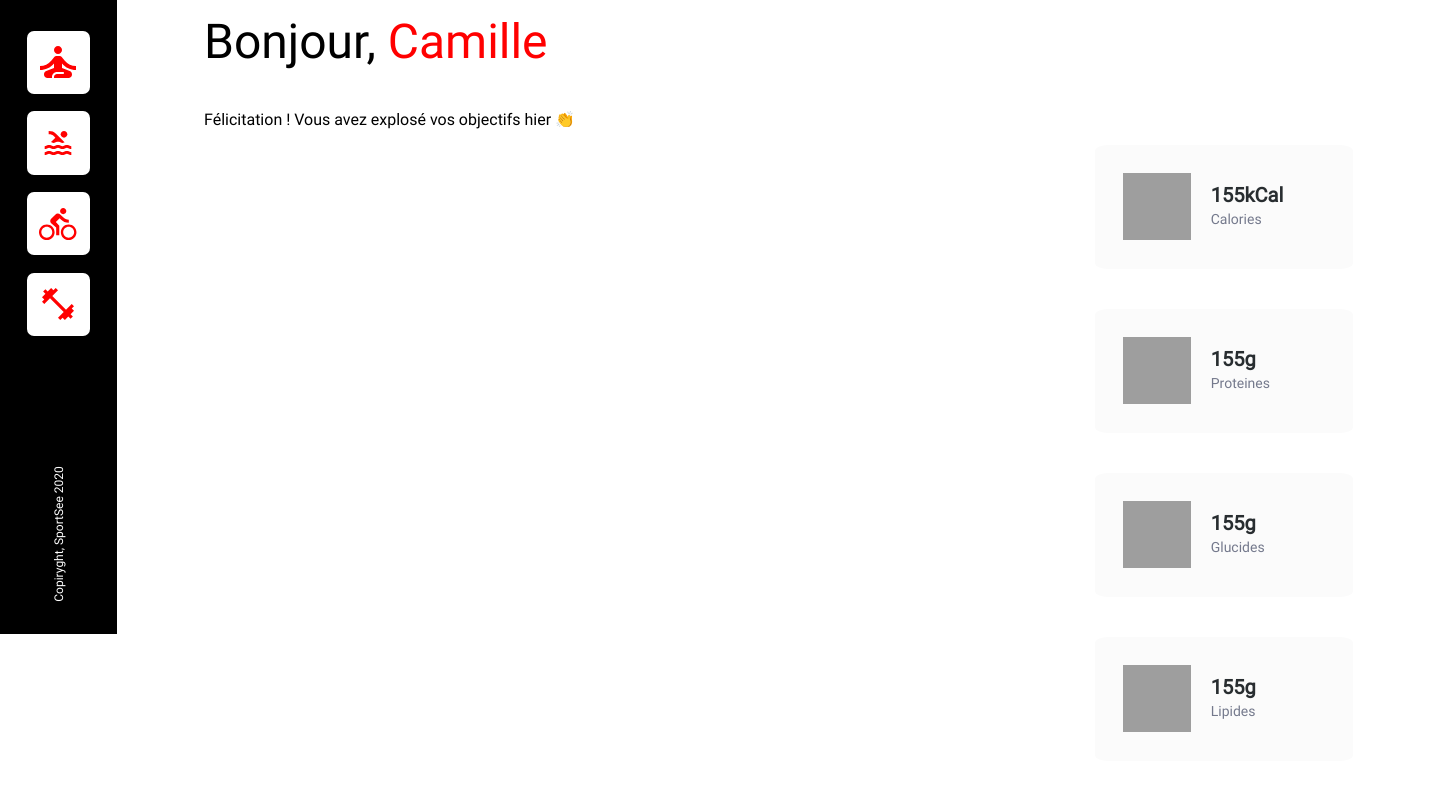
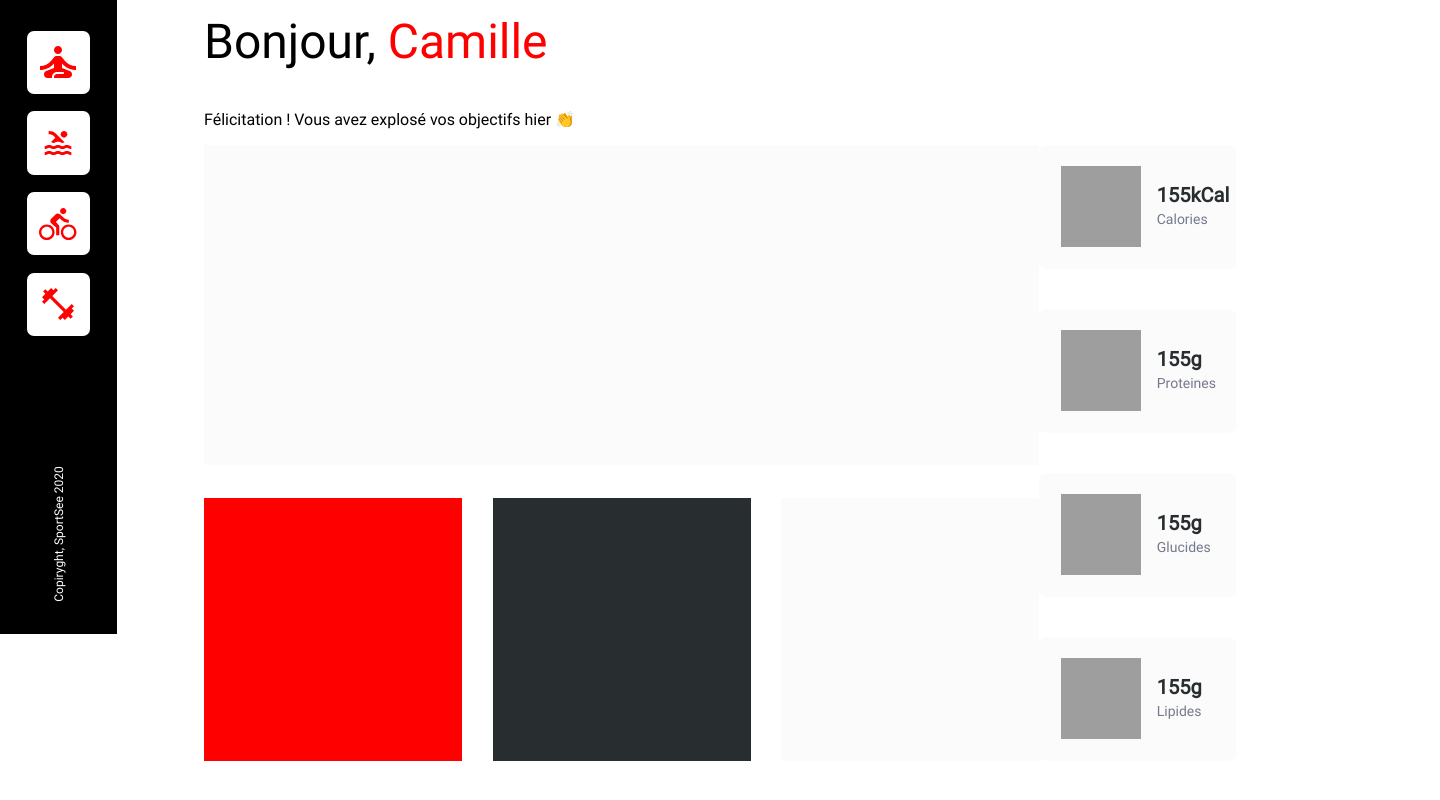
Before and after one commit to Kuusenmetsa/Camille_Crapat_ProjetSimule_SportSee_Frontend, a React (Vite) app: page / in a window 1280 px wide. Shown: the part 166-966 px from the top of the page, 1440 px wide, since content can reach past the window. Built offline with nearby package versions, Linux system fonts and the light colour scheme; grey boxes are pictures that could not be loaded.

Commit message:
Ajout emplacement graphique

```diff
--- /dev/null
+++ b/src/components/ChartBar/index.jsx
@@ -0,0 +1,5 @@
+import './index.scss';
+
+export default function ChartBar() {
+	return <div className='chartBar'></div>;
+}
--- /dev/null
+++ b/src/components/ChartBar/index.scss
@@ -0,0 +1,5 @@
+.chartBar {
+	width: 835px;
+	height: 320px;
+	background-color: #fbfbfb;
+}
--- /dev/null
+++ b/src/components/ChartLine/index.jsx
@@ -0,0 +1,5 @@
+import './index.scss';
+
+export default function ChartLine() {
+	return <div className='chartLine'></div>;
+}
--- /dev/null
+++ b/src/components/ChartLine/index.scss
@@ -0,0 +1,5 @@
+.chartLine {
+	width: 258px;
+	height: 263px;
+	background-color: #ff0000;
+}
--- /dev/null
+++ b/src/components/ChartRadar/index.jsx
@@ -0,0 +1,5 @@
+import './index.scss';
+
+export default function ChartRadar() {
+	return <div className='chartRadar'></div>;
+}
--- /dev/null
+++ b/src/components/ChartRadar/index.scss
@@ -0,0 +1,5 @@
+.chartRadar {
+	width: 258px;
+	height: 263px;
+	background-color: #282d30;
+}
--- /dev/null
+++ b/src/components/ChartStats/index.jsx
@@ -0,0 +1,5 @@
+import './index.scss';
+
+export default function ChartStats() {
+	return <div className='chartStats'></div>;
+}
--- /dev/null
+++ b/src/components/ChartStats/index.scss
@@ -0,0 +1,5 @@
+.chartStats {
+	width: 258px;
+	height: 263px;
+	background-color: #fbfbfb;
+}
--- a/src/components/Header/index.scss
+++ b/src/components/Header/index.scss
@@ -9,6 +9,7 @@ header {
 	align-items: center;
 	justify-content: space-between;
 	padding: 0 2.08vw;
+	z-index: 1000;
 
 	.logo {
 		max-width: 12.36vw;
--- a/src/components/SideBar/index.scss
+++ b/src/components/SideBar/index.scss
@@ -10,6 +10,7 @@
 	align-items: center;
 	background-color: #000;
 	padding: 0 0 3vh 0;
+	z-index: 1000;
 	nav {
 		width: 100%;
 		height: 78%;
--- a/src/pages/Home/index.jsx
+++ b/src/pages/Home/index.jsx
@@ -1,6 +1,10 @@
 import './index.scss';
 
 import Information from '../../components/Information';
+import ChartBar from '../../components/ChartBar';
+import ChartLine from '../../components/ChartLine';
+import ChartRadar from '../../components/ChartRadar';
+import ChartStats from '../../components/ChartStats';
 
 import KcalIcon from '../../assets/icônes/calories-icon.svg';
 import ProteinIcon from '../../assets/icônes/protein-icon.svg';
@@ -17,7 +21,14 @@ export default function Home() {
 				<p>Félicitation ! Vous avez explosé vos objectifs hier 👏</p>
 			</div>
 			<div className='home__dashboard'>
-				<div className='home__dashboard__graphics'></div>
+				<div className='home__dashboard__charts'>
+					<ChartBar />
+					<div className='home__dashboard__charts--bottom'>
+						<ChartLine />
+						<ChartRadar />
+						<ChartStats />
+					</div>
+				</div>
 				<div className='home__dashboard__informations'>
 					<Information img={KcalIcon} poids='155' unit='kCal' type='Calories' key='Calories' />
 					<Information img={ProteinIcon} poids='155' unit='g' type='Proteines' key='Proteines' />
--- a/src/pages/Home/index.scss
+++ b/src/pages/Home/index.scss
@@ -2,7 +2,7 @@
 	position: absolute;
 	top: 91px;
 	left: 117px;
-	width: 1323px;
+	right: 0;
 	padding: 6vh 6.8vw;
 
 	&__title {
@@ -15,8 +15,16 @@
 	&__dashboard {
 		display: flex;
 		justify-content: space-between;
-		&__graphics {
+
+		&__charts {
 			display: flex;
+			flex-direction: column;
+			justify-content: space-between;
+			&--bottom {
+				display: flex;
+				justify-content: space-between;
+				align-items: center;
+			}
 		}
 		&__informations {
 			width: 258px;
```
